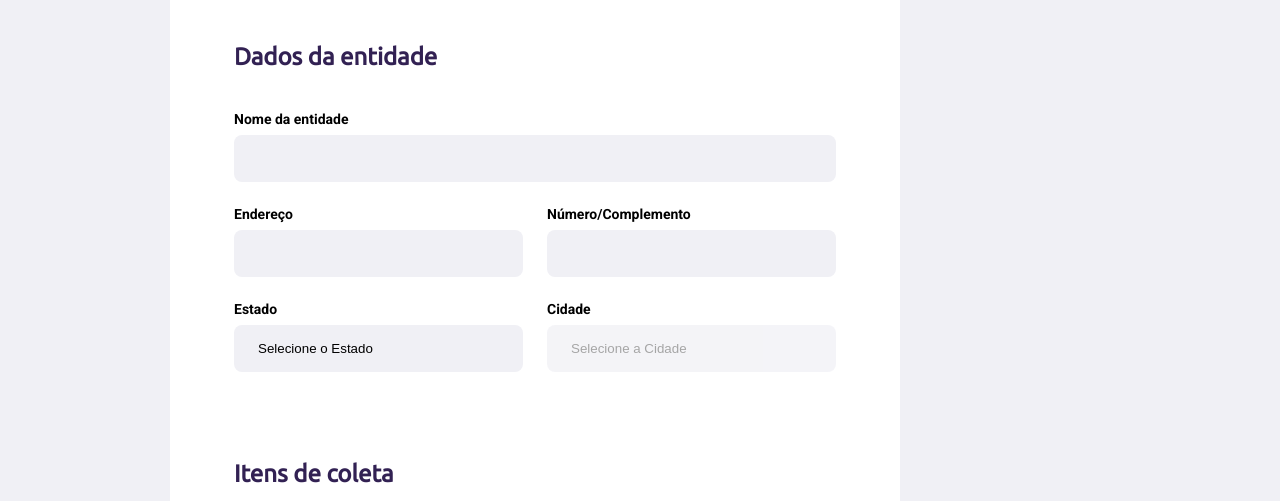
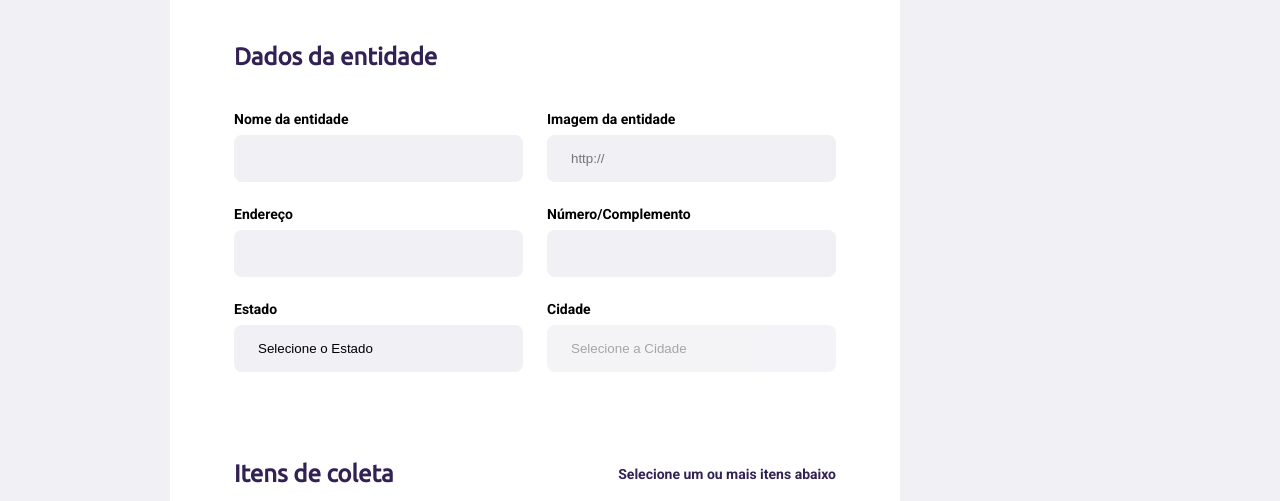
Before and after one commit to Gabriel-Venancio/e-coleta, a website: page NLW/src/views/create-point.html in a window 1280 px wide. Shown: the part 299-800 px from the top of the page. Drawn offline with nearby package versions, Linux system fonts and the light colour scheme; files that its build step writes are made by us from their sources; no server answers; files whose address does not match are found by name.

Commit message:
update formulário
opção de enviar imagem adicionado

```diff
--- a/NLW/public/styles/create-point.css
+++ b/NLW/public/styles/create-point.css
@@ -53,10 +53,20 @@ form fieldset {
 
 form legend {
     margin-bottom: 40px;
+    display: flex;
+    align-items: center;
+    justify-content: space-between;
+
+    width: 100%;
 }
 
 form legend h2 {
     font-size: 24px;
+}
+form legend span {
+    font-size: 14px;
+    color: var(--title-color);
+
 }
 
 form .field {
--- a/NLW/src/views/create-point.html
+++ b/NLW/src/views/create-point.html
@@ -26,10 +26,19 @@
                 <h2>Dados da entidade</h2>
             </legend>
 
-            <div class="field">
-                <label for="name">Nome da entidade</label>
-                <input type="text" name="name" required="required">
+            <div class="field-group">
+                <div class="field">
+                    <label for="name">Nome da entidade</label>
+                    <input type="text" name="name" required="required">
+                </div>
+
+                <div class="field">
+                    <label for="name">Imagem da entidade</label>
+                    <input type="url" name="image" placeholder="http://" required="required">
+                </div>
+
             </div>
+
 
             <div class="field-group">
                 <div class="field">
@@ -68,6 +77,7 @@
         <fieldset>
             <legend>
                 <h2>Itens de coleta</h2>
+                <span>Selecione um ou mais itens abaixo</span>
             </legend>
 
             <div class="items-grid">
```
